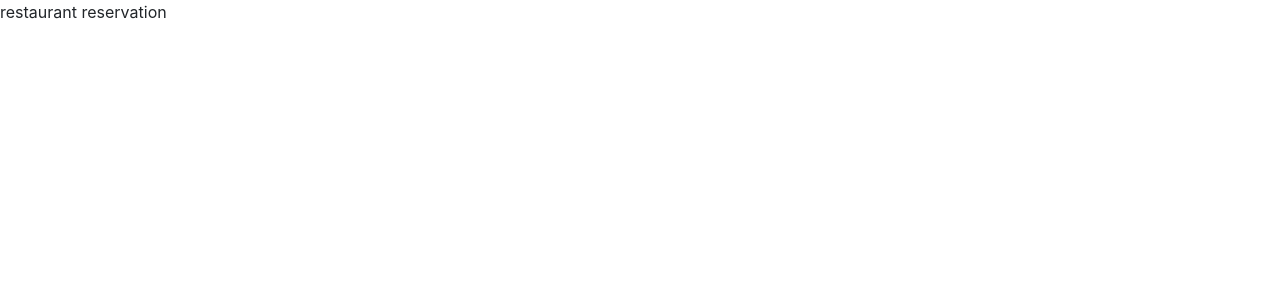
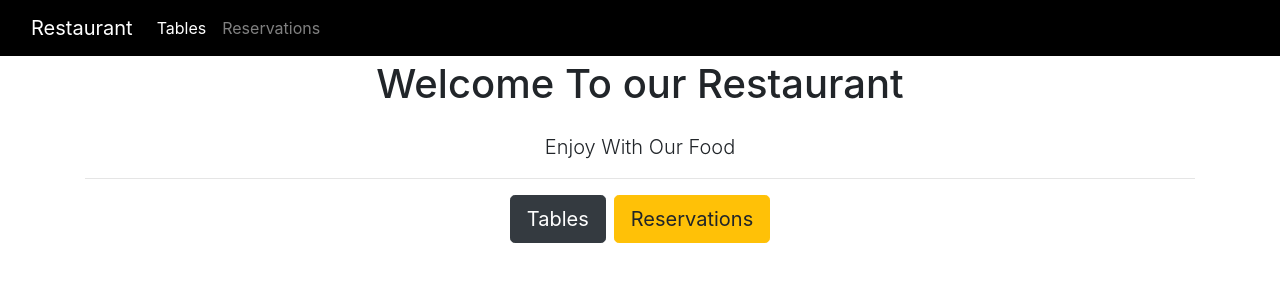
Before and after one commit to samman06/restaurantreservations, a React (Create React App) app in the folder client/: page / in a window 1280 px wide. Shown: the top 300 px of the page. Built offline with nearby package versions, Linux system fonts and the light colour scheme.

Commit message:
create common components for the layout nav and home

```diff
--- a/client/src/App.js
+++ b/client/src/App.js
@@ -1,10 +1,20 @@
 import React, {Component} from 'react';
+import {BrowserRouter, Route} from "react-router-dom";
 import './App.css';
+
+import Nav from "./components/layout/Nav";
+import Home from "./components/layout/Home";
+
 
 class App extends Component {
     render() {
         return (
-        <div>restaurant reservation</div>
+            <BrowserRouter>
+                <div className='App'>
+                    <Route path='/' exact component={Nav}/>
+                    <Route path='/' exact component={Home}/>
+                </div>
+            </BrowserRouter>
         );
     }
 }
--- /dev/null
+++ b/client/src/components/layout/Home.js
@@ -0,0 +1,33 @@
+import React, {Component} from 'react';
+import {Link} from "react-router-dom";
+
+class Home extends Component {
+    render() {
+        return (
+            <div className="landing">
+                <div className="dark-overlay landing-inner">
+                    <div className="container">
+                        <div className="row">
+                            <div className="col-md-12 text-center">
+                                <h1 className="mb-4">Welcome To our Restaurant</h1>
+                                <p className="lead">
+                                    {' '}
+                                    Enjoy With Our Food
+                                </p>
+                                <hr/>
+                                <Link to="/tables" className="btn btn-lg btn-dark mr-2">
+                                    Tables
+                                </Link>
+                                <Link to="/reservations" className="btn btn-lg btn-warning">
+                                    Reservations
+                                </Link>
+                            </div>
+                        </div>
+                    </div>
+                </div>
+            </div>
+        );
+    }
+}
+
+export default Home;
--- /dev/null
+++ b/client/src/components/layout/Nav.js
@@ -0,0 +1,31 @@
+import React, {Component} from 'react';
+import {Link} from "react-router-dom";
+
+class Nav extends Component {
+    render() {
+        return (
+            <div className='container-fluid navIBack '>
+                <nav className="mb-1 navIBack navbar navbar-expand-lg navbar-dark orange lighten-1">
+                    <Link to={'/'} className="navbar-brand">Restaurant
+                    </Link>
+                    <div className="collapse navbar-collapse" id="navbarSupportedContent-555">
+                        <ul className="navbar-nav mr-auto">
+                            <li className="nav-item active">
+                                <Link to={'/tables/'} className="nav-link">Tables
+                                    <span className="sr-only">(current)</span>
+                                </Link>
+                            </li>
+                            <li className="nav-item">
+                                <Link to={'/reservations/'} className="nav-link">
+                                    Reservations
+                                </Link>
+                            </li>
+                        </ul>
+                    </div>
+                </nav>
+            </div>
+        );
+    }
+}
+
+export default Nav;
```
